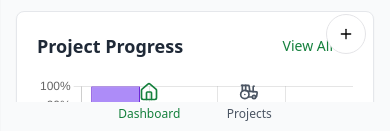
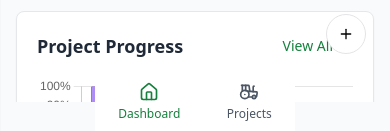
Before and after one commit to Tushar8640/agri-help, a Next.js app: page / in a window 390 px wide. Shown: the part 710-841 px from the top of the page. Built offline with nearby package versions, Linux system fonts and the light colour scheme.

Commit message:
bottom nav color fixed

```diff
--- a/src/components/Layout.tsx
+++ b/src/components/Layout.tsx
@@ -129,7 +129,7 @@ const Layout: React.FC<LayoutProps> = ({ children }) => {
 
         {/* Bottom mobile nav */}
         {isMobile && (
-          <div className="md:hidden fixed bottom-0 inset-x-0 z-10 w-[200px] mx-auto rounded">
+          <div className="md:hidden fixed bottom-0 inset-x-0 z-10 w-[200px] mx-auto rounded bg-white">
             <div className="flex items-center justify-around h-16">
               {navItems.map((item) => (
                 <Link
```
